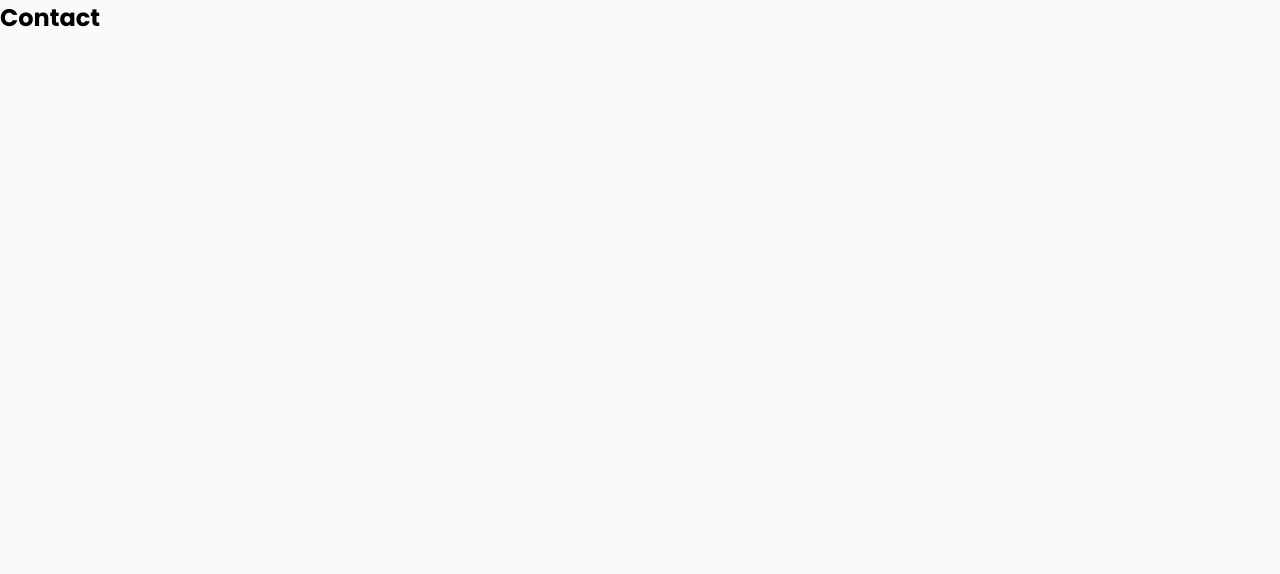
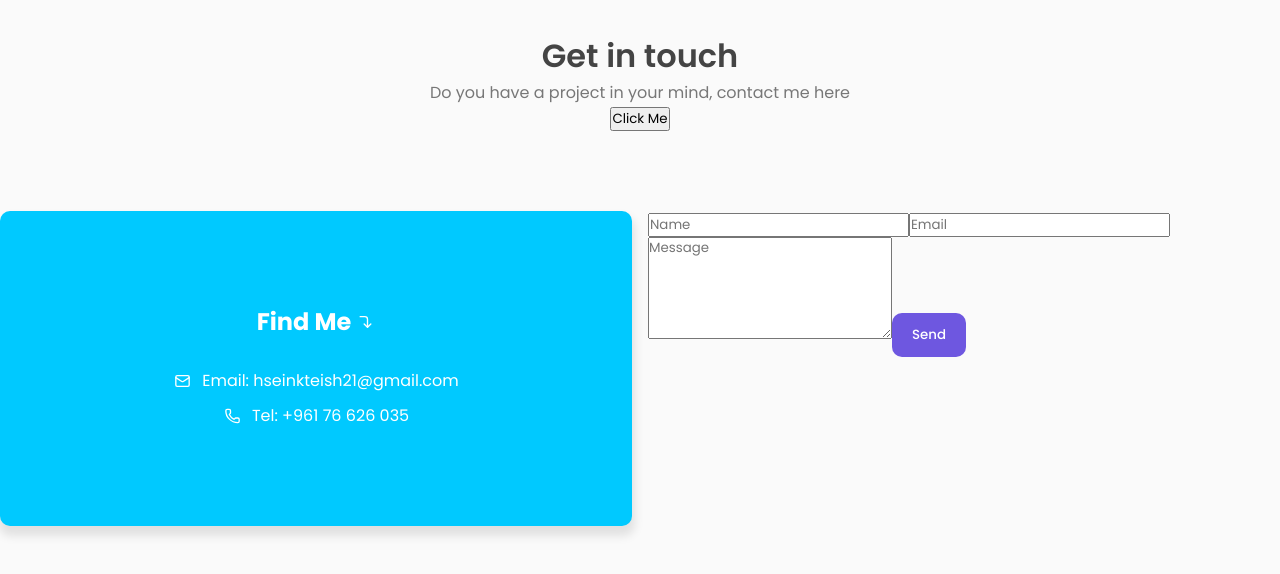
Before and after one commit to HseinKt/Portfolio, a React (Vite) app: page /contact in a window 1280 px wide. Shown: the top 574 px of the page. Built offline with nearby package versions, Linux system fonts and the light colour scheme.

Commit message:
Finished Contact info section

```diff
--- a/src/CSS/About.css
+++ b/src/CSS/About.css
@@ -1,6 +1,7 @@
 .top-header {
     text-align: center;
     margin-bottom: 5em;
+    margin-top: 2em;
 }
 .top-header h1 {
     color: var(--text-color-second);
--- /dev/null
+++ b/src/CSS/Contact.css
@@ -0,0 +1,57 @@
+.top-header p{
+    color: #777;
+    font-weight: 400;
+}
+/* Contact info*/
+.contact-info {
+    position: relative;
+    display: flex;
+    flex-direction: column;
+    align-items: center;
+    justify-content: center;
+    background: var(--second-color);
+    padding: 20px 30px;
+    width: 100%;
+    height: 315px;
+    border-radius: 10px;
+    box-shadow: 1px 8px 10px 2px var(--first-shadow-color);
+    overflow: hidden;
+}
+.contact-info::before {
+    content: "";
+    position: absolute;
+    bottom: -100%;
+    left: 0;
+    width: 100%;
+    height: 100%;
+    background: var(--color-white);
+    transition: bottom 0.5s ease-in-out;
+    z-index: 0;
+}
+.contact-info:hover::before {
+    bottom: 0;
+}
+.contact-info>h2 {
+    color: var(--color-white);
+    margin-bottom: 1em;
+}
+.contact-info>p {
+    display: flex;
+    align-items: center;
+    gap: 10px;
+    color: var(--color-white);
+    margin-block: 5px;
+}
+.contact-info .contact-icon {
+    color: var(--color-white);
+    width: 19px;
+    height: 16px;
+}
+.contact-info:hover.contact-info h2,
+.contact-info:hover.contact-info p,
+.contact-info:hover.contact-info .contact-icon{
+    color: #777;
+    z-index: 2;
+}
+
+/* email info */
--- a/src/index.css
+++ b/src/index.css
@@ -77,10 +77,8 @@ body{
 }
 
 .featured-box {
-  /* position: relative;*/
   display: flex;
   flex-direction: row;
   height: 100vh;
   min-height: 700px;
-  /* padding-block: 5em; */
 }
--- a/src/pages/Contact.jsx
+++ b/src/pages/Contact.jsx
@@ -1,7 +1,33 @@
+import { CornerRightDown, Mail, Phone } from 'lucide-react';
+import '../CSS/Contact.css'
+import { MdEmail } from 'react-icons/md';
 const Contact = () => {
     return (
         <>
-        <h2>Contact</h2>
+            <div className="top-header">
+                <h1>Get in touch</h1>
+                <p>Do you have a project in your mind, contact me here</p>
+                <button class="button">Click Me</button>
+
+            </div>
+            <div className='row'>
+                <div className='col'>
+                    <div className="contact-info">
+                        <h2>Find Me <CornerRightDown className='contact-icon'/> </h2>
+                        <p> <Mail className='contact-icon' /> Email: hseinkteish21@gmail.com</p>
+                        <p> <Phone className='contact-icon'/> Tel: +961 76 626 035</p>
+                    </div>
+                </div>
+
+                <div className='col'>
+                    <form>
+                        <input type="text" placeholder="Name" />
+                        <input type="email" placeholder="Email" />
+                        <textarea placeholder="Message" rows="5"></textarea>
+                        <button className="btn blue-btn">Send</button>
+                    </form>
+                </div>
+            </div>
         </>
      );
 }
```
